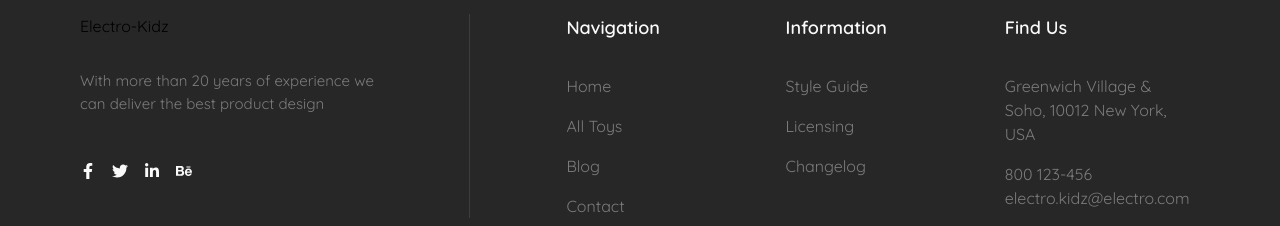
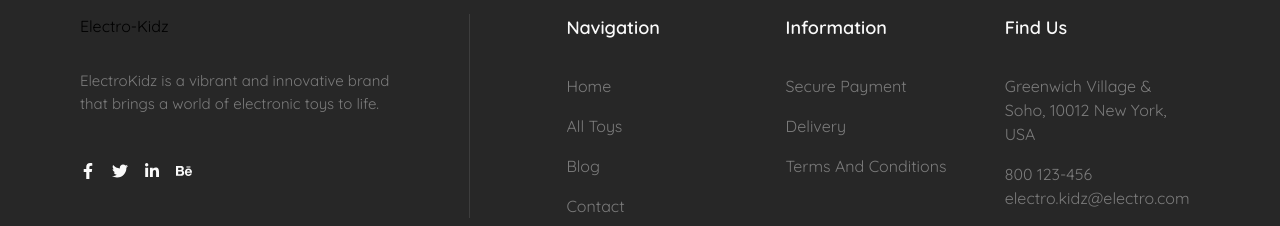
Before and after one commit to foridislam332/Electro_Kidz, a React (Vite) app: page / in a window 1280 px wide. Shown: the part 2946-3172 px from the top of the page. Built offline with nearby package versions, Linux system fonts and the light colour scheme.

Commit message:
few update

```diff
--- a/src/components/Shared/Footer.jsx
+++ b/src/components/Shared/Footer.jsx
@@ -20,7 +20,7 @@ const Footer = () => {
                                 {/* <img src={Logo} alt="Electro-Kidz" /> */}
                                 Electro-Kidz
                             </Link>
-                            <p className='text-[#7B7B7B] text-[15px] mt-8 mb-12'>With more than 20 years of experience we can deliver the best product design</p>
+                            <p className='text-[#7B7B7B] text-[15px] mt-8 mb-12'>ElectroKidz is a vibrant and innovative brand that brings a world of electronic toys to life.</p>
 
                             <div className='flex items-center gap-4 text-[#FAFAFA]'>
                                 <FaFacebookF />
@@ -58,13 +58,13 @@ const Footer = () => {
 
                             <ul className='flex flex-col gap-4'>
                                 <li>
-                                    <Link className='text-[#7B7B7B] hover:text-[#FAFAFA] duration-300' to='/guide'>Style Guide</Link>
+                                    <Link className='text-[#7B7B7B] hover:text-[#FAFAFA] duration-300' to='/'>Secure Payment</Link>
                                 </li>
                                 <li>
-                                    <Link className='text-[#7B7B7B] hover:text-[#FAFAFA] duration-300' to='/licensing'>Licensing</Link>
+                                    <Link className='text-[#7B7B7B] hover:text-[#FAFAFA] duration-300' to='/delivery'>Delivery</Link>
                                 </li>
                                 <li>
-                                    <Link className='text-[#7B7B7B] hover:text-[#FAFAFA] duration-300' to='/changelog'>Changelog</Link>
+                                    <Link className='text-[#7B7B7B] hover:text-[#FAFAFA] duration-300' to='/terms'>Terms And Conditions</Link>
                                 </li>
                             </ul>
                         </div>
```
